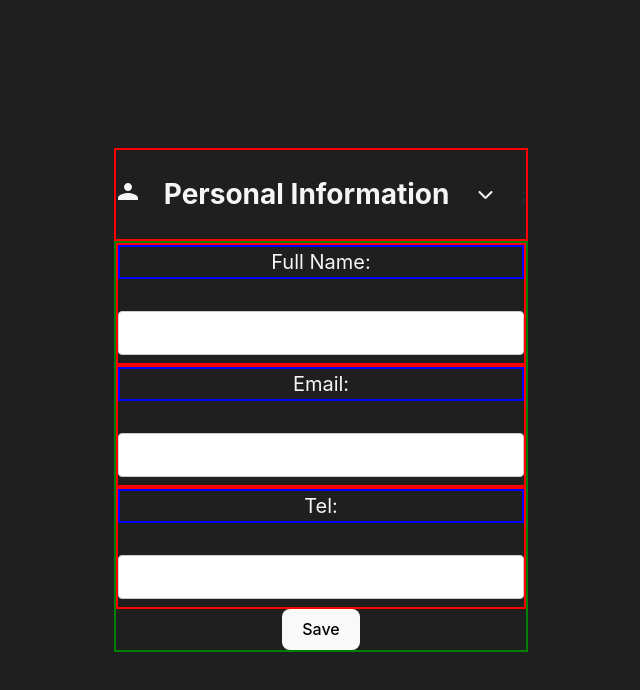
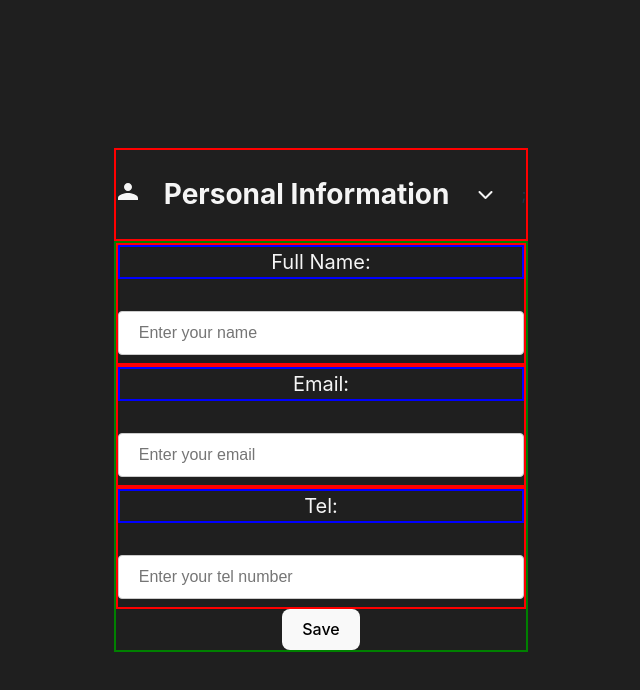
Before and after one commit to Omerrob11/cv_app, a React (Vite) app: page / in a window 1280 px wide. Shown: the top 690 px of the page, without its empty margins (319-959 px from the left). Built offline with nearby package versions, Linux system fonts and the light colour scheme.

Commit message:
feat: implement reusable dynamic form input component

```diff
--- a/src/components/Personal-info.jsx
+++ b/src/components/Personal-info.jsx
@@ -2,6 +2,7 @@ import { useState } from "react";
 import "../styles/form-style.css";
 
 import FormHeader from "./form-comp/heafForm";
+import FormInputs from "./form-comp/formInputs";
 
 export default function PersonalInfo({ handlePersonalInfoChanges }) {
   const [inputValues, setInputValues] = useState({
@@ -75,33 +76,7 @@ export default function PersonalInfo({ handlePersonalInfoChanges }) {
           handlePersonalInfoChanges({ ...inputValues });
         }}
       >
-        <div className="input_container">
-          <label htmlFor="full_name">Full Name:</label>
-          <input
-            type="text"
-            id="full_name"
-            value={inputValues.name}
-            onChange={getInputHandler("name")}
-          />
-        </div>
-        <div className="input_container">
-          <label htmlFor="email">Email:</label>
-          <input
-            type="email"
-            id="email"
-            value={inputValues.email}
-            onChange={getInputHandler("email")}
-          />
-        </div>
-        <div className="input_container">
-          <label htmlFor="tel">Tel:</label>
-          <input
-            type="tel"
-            id="tel"
-            value={inputValues.tel}
-            onChange={getInputHandler("tel")}
-          />
-        </div>
+        <FormInputs inputsArr={inputsConfig} />
 
         <button type="submit">Save</button>
       </form>
--- a/src/components/form-comp/formInputs.jsx
+++ b/src/components/form-comp/formInputs.jsx
@@ -4,11 +4,18 @@ function FormInputs({ inputsArr }) {
       {inputsArr.map((item) => (
         <div key={item.id} className="input_container">
           <label htmlFor={item.id}>{item.text}</label>
-          <input type={item.type} placeholder={item.placeholder} id={item.id} />
+          <input
+            name={item.name}
+            type={item.type}
+            placeholder={item.placeholder}
+            id={item.id}
+            onChange={item.onChange}
+            value={item.value}
+          />
         </div>
       ))}
     </div>
   );
 }
 
-export default formInputs;
+export default FormInputs;
```
Also changed, not shown: src/components/form-comp/footerForm.jsx (added).
